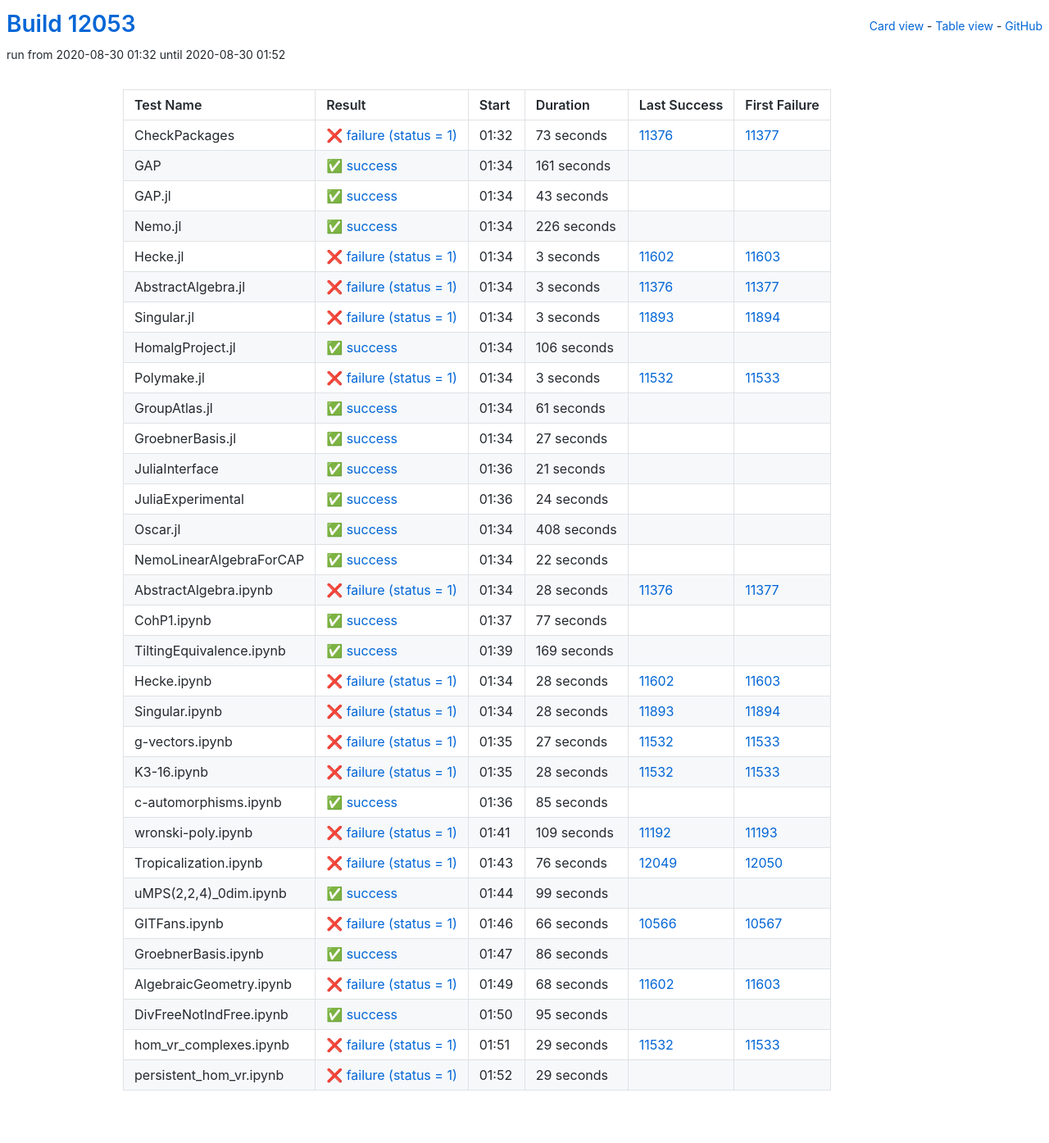
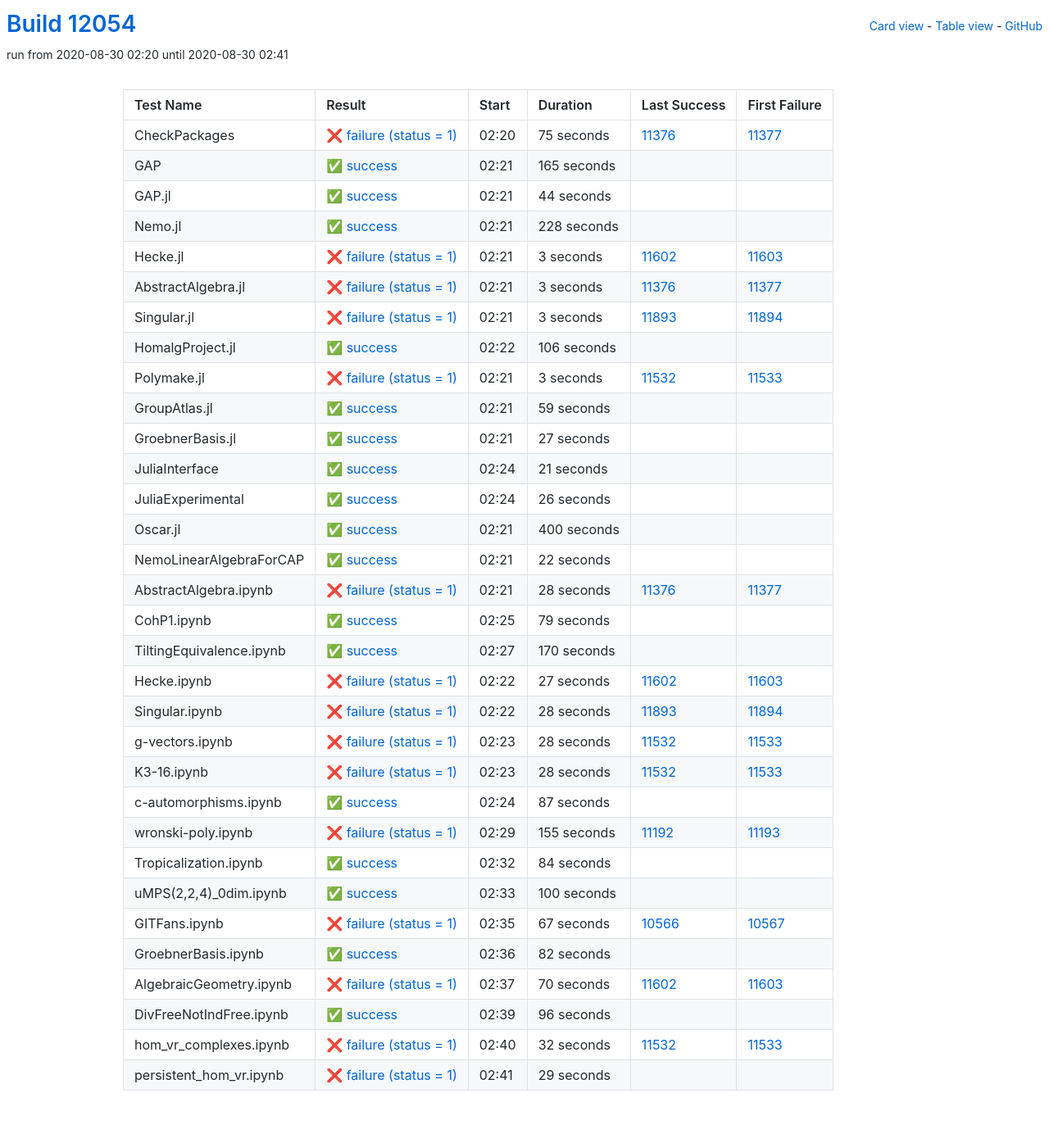
Before and after one commit to oscar-system/oscar-ci-status, a Jekyll site: the page built from table.html, in a window 1280 px wide. Shown: the whole page at 82% size. Built offline with Jekyll 4.4.1, drawn with Linux system fonts in a browser that asks for light colours.

Commit message:
Build #12054

```diff
--- a/_data/ci.yml
+++ b/_data/ci.yml
@@ -1,6 +1,6 @@
 ---
-build: 12053
-build_url: https://oscarci.mathematik.uni-kl.de/job/oscar/12053/
+build: 12054
+build_url: https://oscarci.mathematik.uni-kl.de/job/oscar/12054/
 job: oscar
 organization: oscar-system
 repo: oscar-ci-status
@@ -8,56 +8,56 @@
 tests:
 - name: CheckPackages
   id: checkpackages
-  log: https://oscarci.mathematik.uni-kl.de/job/oscar/12053/artifact/logs/build-12053/CheckPackages.log
-  start: 2020-08-30 01:32
+  log: https://oscarci.mathematik.uni-kl.de/job/oscar/12054/artifact/logs/build-12054/CheckPackages.log
+  start: 2020-08-30 02:20
   success: false
   exitcode: 1
   status: failure
-  duration: 73
+  duration: 75
   last_success: 11376
   last_success_url: https://oscarci.mathematik.uni-kl.de/job/oscar/11376/
   first_failure: 11377
   first_failure_url: https://oscarci.mathematik.uni-kl.de/job/oscar/11377/
 - name: GAP
   id: gap
-  log: https://oscarci.mathematik.uni-kl.de/job/oscar/12053/artifact/logs/build-12053/GAP.log
-  start: 2020-08-30 01:34
+  log: https://oscarci.mathematik.uni-kl.de/job/oscar/12054/artifact/logs/build-12054/GAP.log
+  start: 2020-08-30 02:21
   success: true
   exitcode: 0
   status: success
-  duration: 161
+  duration: 165
   last_success: false
   last_success_url:
   first_failure: false
   first_failure_url:
 - name: GAP.jl
   id: gap-jl
-  log: https://oscarci.mathematik.uni-kl.de/job/oscar/12053/artifact/logs/build-12053/GAP.jl.log
-  start: 2020-08-30 01:34
+  log: https://oscarci.mathematik.uni-kl.de/job/oscar/12054/artifact/logs/build-12054/GAP.jl.log
+  start: 2020-08-30 02:21
   success: true
   exitcode: 0
   status: success
-  duration: 43
+  duration: 44
   last_success: false
   last_success_url:
   first_failure: false
   first_failure_url:
 - name: Nemo.jl
   id: nemo-jl
-  log: https://oscarci.mathematik.uni-kl.de/job/oscar/12053/artifact/logs/build-12053/Nemo.jl.log
-  start: 2020-08-30 01:34
+  log: https://oscarci.mathematik.uni-kl.de/job/oscar/12054/artifact/logs/build-12054/Nemo.jl.log
+  start: 2020-08-30 02:21
   success: true
   exitcode: 0
   status: success
-  duration: 226
+  duration: 228
   last_success: false
   last_success_url:
   first_failure: false
   first_failure_url:
 - name: Hecke.jl
   id: hecke-jl
-  log: https://oscarci.mathematik.uni-kl.de/job/oscar/12053/artifact/logs/build-12053/Hecke.jl.log
-  start: 2020-08-30 01:34
+  log: https://oscarci.mathematik.uni-kl.de/job/oscar/12054/artifact/logs/build-12054/Hecke.jl.log
+  start: 2020-08-30 02:21
   success: false
   exitcode: 1
   status: failure
@@ -68,8 +68,8 @@
   first_failure_url: https://oscarci.mathematik.uni-kl.de/job/oscar/11603/
 - name: AbstractAlgebra.jl
   id: abstractalgebra-jl
-  log: https://oscarci.mathematik.uni-kl.de/job/oscar/12053/artifact/logs/build-12053/AbstractAlgebra.jl.log
-  start: 2020-08-30 01:34
+  log: https://oscarci.mathematik.uni-kl.de/job/oscar/12054/artifact/logs/build-12054/AbstractAlgebra.jl.log
+  start: 2020-08-30 02:21
   success: false
   exitcode: 1
   status: failure
@@ -80,8 +80,8 @@
   first_failure_url: https://oscarci.mathematik.uni-kl.de/job/oscar/11377/
 - name: Singular.jl
   id: singular-jl
-  log: https://oscarci.mathematik.uni-kl.de/job/oscar/12053/artifact/logs/build-12053/Singular.jl.log
-  start: 2020-08-30 01:34
+  log: https://oscarci.mathematik.uni-kl.de/job/oscar/12054/artifact/logs/build-12054/Singular.jl.log
+  start: 2020-08-30 02:21
   success: false
   exitcode: 1
   status: failure
@@ -92,8 +92,8 @@
   first_failure_url: https://oscarci.mathematik.uni-kl.de/job/oscar/11894/
 - name: HomalgProject.jl
   id: homalgproject-jl
-  log: https://oscarci.mathematik.uni-kl.de/job/oscar/12053/artifact/logs/build-12053/HomalgProject.jl.log
-  start: 2020-08-30 01:34
+  log: https://oscarci.mathematik.uni-kl.de/job/oscar/12054/artifact/logs/build-12054/HomalgProject.jl.log
+  start: 2020-08-30 02:22
   success: true
   exitcode: 0
   status: success
@@ -104,8 +104,8 @@
   first_failure_url:
 - name: Polymake.jl
   id: polymake-jl
-  log: https://oscarci.mathematik.uni-kl.de/job/oscar/12053/artifact/logs/build-12053/Polymake.jl.log
-  start: 2020-08-30 01:34
+  log: https://oscarci.mathematik.uni-kl.de/job/oscar/12054/artifact/logs/build-12054/Polymake.jl.log
+  start: 2020-08-30 02:21
   success: false
   exitcode: 1
   status: failure
@@ -116,20 +116,20 @@
   first_failure_url: https://oscarci.mathematik.uni-kl.de/job/oscar/11533/
 - name: GroupAtlas.jl
   id: groupatlas-jl
-  log: https://oscarci.mathematik.uni-kl.de/job/oscar/12053/artifact/logs/build-12053/GroupAtlas.jl.log
-  start: 2020-08-30 01:34
+  log: https://oscarci.mathematik.uni-kl.de/job/oscar/12054/artifact/logs/build-12054/GroupAtlas.jl.log
+  start: 2020-08-30 02:21
   success: true
   exitcode: 0
   status: success
-  duration: 61
+  duration: 59
   last_success: false
   last_success_url:
   first_failure: false
   first_failure_url:
 - name: GroebnerBasis.jl
   id: groebnerbasis-jl
-  log: https://oscarci.mathematik.uni-kl.de/job/oscar/12053/artifact/logs/build-12053/GroebnerBasis.jl.log
-  start: 2020-08-30 01:34
+  log: https://oscarci.mathematik.uni-kl.de/job/oscar/12054/artifact/logs/build-12054/GroebnerBasis.jl.log
+  start: 2020-08-30 02:21
   success: true
   exitcode: 0
   status: success
@@ -140,8 +140,8 @@
   first_failure_url:
 - name: JuliaInterface
   id: juliainterface
-  log: https://oscarci.mathematik.uni-kl.de/job/oscar/12053/artifact/logs/build-12053/JuliaInterface.log
-  start: 2020-08-30 01:36
+  log: https://oscarci.mathematik.uni-kl.de/job/oscar/12054/artifact/logs/build-12054/JuliaInterface.log
+  start: 2020-08-30 02:24
   success: true
   exitcode: 0
   status: success
@@ -152,32 +152,32 @@
   first_failure_url:
 - name: JuliaExperimental
   id: juliaexperimental
-  log: https://oscarci.mathematik.uni-kl.de/job/oscar/12053/artifact/logs/build-12053/JuliaExperimental.log
-  start: 2020-08-30 01:36
+  log: https://oscarci.mathematik.uni-kl.de/job/oscar/12054/artifact/logs/build-12054/JuliaExperimental.log
+  start: 2020-08-30 02:24
   success: true
   exitcode: 0
   status: success
-  duration: 24
+  duration: 26
   last_success: false
   last_success_url:
   first_failure: false
   first_failure_url:
 - name: Oscar.jl
   id: oscar-jl
-  log: https://oscarci.mathematik.uni-kl.de/job/oscar/12053/artifact/logs/build-12053/Oscar.jl.log
-  start: 2020-08-30 01:34
+  log: https://oscarci.mathematik.uni-kl.de/job/oscar/12054/artifact/logs/build-12054/Oscar.jl.log
+  start: 2020-08-30 02:21
   success: true
   exitcode: 0
   status: success
-  duration: 408
+  duration: 400
   last_success: false
   last_success_url:
   first_failure: false
   first_failure_url:
 - name: NemoLinearAlgebraForCAP
   id: nemolinearalgebraforcap
-  log: https://oscarci.mathematik.uni-kl.de/job/oscar/12053/artifact/logs/build-12053/NemoLinearAlgebraForCAP.log
-  start: 2020-08-30 01:34
+  log: https://oscarci.mathematik.uni-kl.de/job/oscar/12054/artifact/logs/build-12054/NemoLinearAlgebraForCAP.log
+  start: 2020-08-30 02:21
   success: true
   exitcode: 0
   status: success
@@ -188,8 +188,8 @@
   first_failure_url:
 - name: AbstractAlgebra.ipynb
   id: abstractalgebra-ipynb
-  log: https://oscarci.mathematik.uni-kl.de/job/oscar/12053/artifact/logs/build-12053/AbstractAlgebra.ipynb.log
-  start: 2020-08-30 01:34
+  log: https://oscarci.mathematik.uni-kl.de/job/oscar/12054/artifact/logs/build-12054/AbstractAlgebra.ipynb.log
+  start: 2020-08-30 02:21
   success: false
   exitcode: 1
   status: failure
@@ -200,44 +200,44 @@
   first_failure_url: https://oscarci.mathematik.uni-kl.de/job/oscar/11377/
 - name: CohP1.ipynb
   id: cohp1-ipynb
-  log: https://oscarci.mathematik.uni-kl.de/job/oscar/12053/artifact/logs/build-12053/CohP1.ipynb.log
-  start: 2020-08-30 01:37
+  log: https://oscarci.mathematik.uni-kl.de/job/oscar/12054/artifact/logs/build-12054/CohP1.ipynb.log
+  start: 2020-08-30 02:25
   success: true
   exitcode: 0
   status: success
-  duration: 77
+  duration: 79
   last_success: false
   last_success_url:
   first_failure: false
   first_failure_url:
 - name: TiltingEquivalence.ipynb
   id: tiltingequivalence-ipynb
-  log: https://oscarci.mathematik.uni-kl.de/job/oscar/12053/artifact/logs/build-12053/TiltingEquivalence.ipynb.log
-  start: 2020-08-30 01:39
+  log: https://oscarci.mathematik.uni-kl.de/job/oscar/12054/artifact/logs/build-12054/TiltingEquivalence.ipynb.log
+  start: 2020-08-30 02:27
   success: true
   exitcode: 0
   status: success
-  duration: 169
+  duration: 170
   last_success: false
   last_success_url:
   first_failure: false
   first_failure_url:
 - name: Hecke.ipynb
   id: hecke-ipynb
-  log: https://oscarci.mathematik.uni-kl.de/job/oscar/12053/artifact/logs/build-12053/Hecke.ipynb.log
-  start: 2020-08-30 01:34
+  log: https://oscarci.mathematik.uni-kl.de/job/oscar/12054/artifact/logs/build-12054/Hecke.ipynb.log
+  start: 2020-08-30 02:22
   success: false
   exitcode: 1
   status: failure
-  duration: 28
+  duration: 27
   last_success: 11602
   last_success_url: https://oscarci.mathematik.uni-kl.de/job/oscar/11602/
   first_failure: 11603
   first_failure_url: https://oscarci.mathematik.uni-kl.de/job/oscar/11603/
 - name: Singular.ipynb
   id: singular-ipynb
-  log: https://oscarci.mathematik.uni-kl.de/job/oscar/12053/artifact/logs/build-12053/Singular.ipynb.log
-  start: 2020-08-30 01:34
+  log: https://oscarci.mathematik.uni-kl.de/job/oscar/12054/artifact/logs/build-12054/Singular.ipynb.log
+  start: 2020-08-30 02:22
   success: false
   exitcode: 1
   status: failure
@@ -248,20 +248,20 @@
   first_failure_url: https://oscarci.mathematik.uni-kl.de/job/oscar/11894/
 - name: g-vectors.ipynb
   id: g-vectors-ipynb
-  log: https://oscarci.mathematik.uni-kl.de/job/oscar/12053/artifact/logs/build-12053/g-vectors.ipynb.log
-  start: 2020-08-30 01:35
+  log: https://oscarci.mathematik.uni-kl.de/job/oscar/12054/artifact/logs/build-12054/g-vectors.ipynb.log
+  start: 2020-08-30 02:23
   success: false
   exitcode: 1
   status: failure
-  duration: 27
+  duration: 28
   last_success: 11532
   last_success_url: https://oscarci.mathematik.uni-kl.de/job/oscar/11532/
   first_failure: 11533
   first_failure_url: https://oscarci.mathematik.uni-kl.de/job/oscar/11533/
 - name: K3-16.ipynb
   id: k3-16-ipynb
-  log: https://oscarci.mathematik.uni-kl.de/job/oscar/12053/artifact/logs/build-12053/K3-16.ipynb.log
-  start: 2020-08-30 01:35
+  log: https://oscarci.mathematik.uni-kl.de/job/oscar/12054/artifact/logs/build-12054/K3-16.ipynb.log
+  start: 2020-08-30 02:23
   success: false
   exitcode: 1
   status: failure
@@ -272,116 +272,116 @@
   first_failure_url: https://oscarci.mathematik.uni-kl.de/job/oscar/11533/
 - name: c-automorphisms.ipynb
   id: c-automorphisms-ipynb
-  log: https://oscarci.mathematik.uni-kl.de/job/oscar/12053/artifact/logs/build-12053/c-automorphisms.ipynb.log
-  start: 2020-08-30 01:36
+  log: https://oscarci.mathematik.uni-kl.de/job/oscar/12054/artifact/logs/build-12054/c-automorphisms.ipynb.log
+  start: 2020-08-30 02:24
   success: true
   exitcode: 0
   status: success
-  duration: 85
+  duration: 87
   last_success: false
   last_success_url:
   first_failure: false
   first_failure_url:
 - name: wronski-poly.ipynb
   id: wronski-poly-ipynb
-  log: https://oscarci.mathematik.uni-kl.de/job/oscar/12053/artifact/logs/build-12053/wronski-poly.ipynb.log
-  start: 2020-08-30 01:41
+  log: https://oscarci.mathematik.uni-kl.de/job/oscar/12054/artifact/logs/build-12054/wronski-poly.ipynb.log
+  start: 2020-08-30 02:29
   success: false
   exitcode: 1
   status: failure
-  duration: 109
+  duration: 155
   last_success: 11192
   last_success_url: https://oscarci.mathematik.uni-kl.de/job/oscar/11192/
   first_failure: 11193
   first_failure_url: https://oscarci.mathematik.uni-kl.de/job/oscar/11193/
 - name: Tropicalization.ipynb
   id: tropicalization-ipynb
-  log: https://oscarci.mathematik.uni-kl.de/job/oscar/12053/artifact/logs/build-12053/Tropicalization.ipynb.log
-  start: 2020-08-30 01:43
-  success: false
-  exitcode: 1
-  status: failure
-  duration: 76
-  last_success: 12049
-  last_success_url: https://oscarci.mathematik.uni-kl.de/job/oscar/12049/
-  first_failure: 12050
-  first_failure_url: https://oscarci.mathematik.uni-kl.de/job/oscar/12050/
-- name: uMPS(2,2,4)_0dim.ipynb
-  id: umps-2-2-4-0dim-ipynb
-  log: https://oscarci.mathematik.uni-kl.de/job/oscar/12053/artifact/logs/build-12053/uMPS-2-2-4-_0dim.ipynb.log
-  start: 2020-08-30 01:44
+  log: https://oscarci.mathematik.uni-kl.de/job/oscar/12054/artifact/logs/build-12054/Tropicalization.ipynb.log
+  start: 2020-08-30 02:32
   success: true
   exitcode: 0
   status: success
-  duration: 99
+  duration: 84
+  last_success: false
+  last_success_url:
+  first_failure: false
+  first_failure_url:
+- name: uMPS(2,2,4)_0dim.ipynb
+  id: umps-2-2-4-0dim-ipynb
+  log: https://oscarci.mathematik.uni-kl.de/job/oscar/12054/artifact/logs/build-12054/uMPS-2-2-4-_0dim.ipynb.log
+  start: 2020-08-30 02:33
+  success: true
+  exitcode: 0
+  status: success
+  duration: 100
   last_success: false
   last_success_url:
   first_failure: false
   first_failure_url:
 - name: GITFans.ipynb
   id: gitfans-ipynb
-  log: https://oscarci.mathematik.uni-kl.de/job/oscar/12053/artifact/logs/build-12053/GITFans.ipynb.log
-  start: 2020-08-30 01:46
+  log: https://oscarci.mathematik.uni-kl.de/job/oscar/12054/artifact/logs/build-12054/GITFans.ipynb.log
+  start: 2020-08-30 02:35
   success: false
   exitcode: 1
   status: failure
-  duration: 66
+  duration: 67
   last_success: 10566
   last_success_url: https://oscarci.mathematik.uni-kl.de/job/oscar/10566/
   first_failure: 10567
   first_failure_url: https://oscarci.mathematik.uni-kl.de/job/oscar/10567/
 - name: GroebnerBasis.ipynb
   id: groebnerbasis-ipynb
-  log: https://oscarci.mathematik.uni-kl.de/job/oscar/12053/artifact/logs/build-12053/GroebnerBasis.ipynb.log
-  start: 2020-08-30 01:47
+  log: https://oscarci.mathematik.uni-kl.de/job/oscar/12054/artifact/logs/build-12054/GroebnerBasis.ipynb.log
+  start: 2020-08-30 02:36
   success: true
   exitcode: 0
   status: success
-  duration: 86
+  duration: 82
   last_success: false
   last_success_url:
   first_failure: false
   first_failure_url:
 - name: AlgebraicGeometry.ipynb
   id: algebraicgeometry-ipynb
-  log: https://oscarci.mathematik.uni-kl.de/job/oscar/12053/artifact/logs/build-12053/AlgebraicGeometry.ipynb.log
-  start: 2020-08-30 01:49
+  log: https://oscarci.mathematik.uni-kl.de/job/oscar/12054/artifact/logs/build-12054/AlgebraicGeometry.ipynb.log
+  start: 2020-08-30 02:37
   success: false
   exitcode: 1
   status: failure
-  duration: 68
+  duration: 70
   last_success: 11602
   last_success_url: https://oscarci.mathematik.uni-kl.de/job/oscar/11602/
   first_failure: 11603
   first_failure_url: https://oscarci.mathematik.uni-kl.de/job/oscar/11603/
 - name: DivFreeNotIndFree.ipynb
   id: divfreenotindfree-ipynb
-  log: https://oscarci.mathematik.uni-kl.de/job/oscar/12053/artifact/logs/build-12053/DivFreeNotIndFree.ipynb.log
-  start: 2020-08-30 01:50
+  log: https://oscarci.mathematik.uni-kl.de/job/oscar/12054/artifact/logs/build-12054/DivFreeNotIndFree.ipynb.log
+  start: 2020-08-30 02:39
   success: true
   exitcode: 0
   status: success
-  duration: 95
+  duration: 96
   last_success: false
   last_success_url:
   first_failure: false
   first_failure_url:
 - name: hom_vr_complexes.ipynb
   id: hom-vr-complexes-ipynb
-  log: https://oscarci.mathematik.uni-kl.de/job/oscar/12053/artifact/logs/build-12053/hom_vr_complexes.ipynb.log
-  start: 2020-08-30 01:51
+  log: https://oscarci.mathematik.uni-kl.de/job/oscar/12054/artifact/logs/build-12054/hom_vr_complexes.ipynb.log
+  start: 2020-08-30 02:40
   success: false
   exitcode: 1
   status: failure
-  duration: 29
+  duration: 32
   last_success: 11532
   last_success_url: https://oscarci.mathematik.uni-kl.de/job/oscar/11532/
   first_failure: 11533
   first_failure_url: https://oscarci.mathematik.uni-kl.de/job/oscar/11533/
 - name: persistent_hom_vr.ipynb
   id: persistent-hom-vr-ipynb
-  log: https://oscarci.mathematik.uni-kl.de/job/oscar/12053/artifact/logs/build-12053/persistent_hom_vr.ipynb.log
-  start: 2020-08-30 01:52
+  log: https://oscarci.mathematik.uni-kl.de/job/oscar/12054/artifact/logs/build-12054/persistent_hom_vr.ipynb.log
+  start: 2020-08-30 02:41
   success: false
   exitcode: 1
   status: failure
```
Also changed, not shown: README.md.
